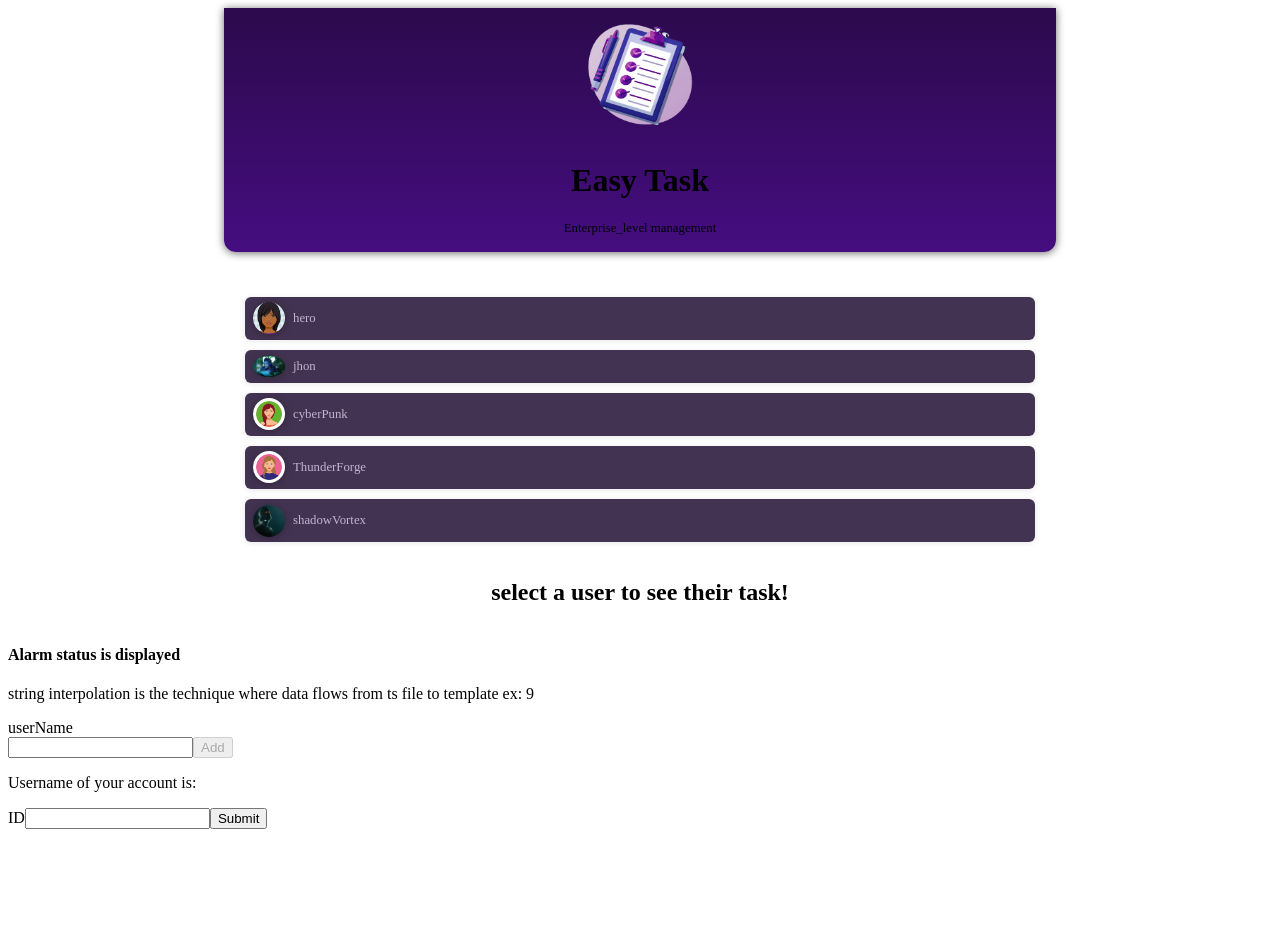
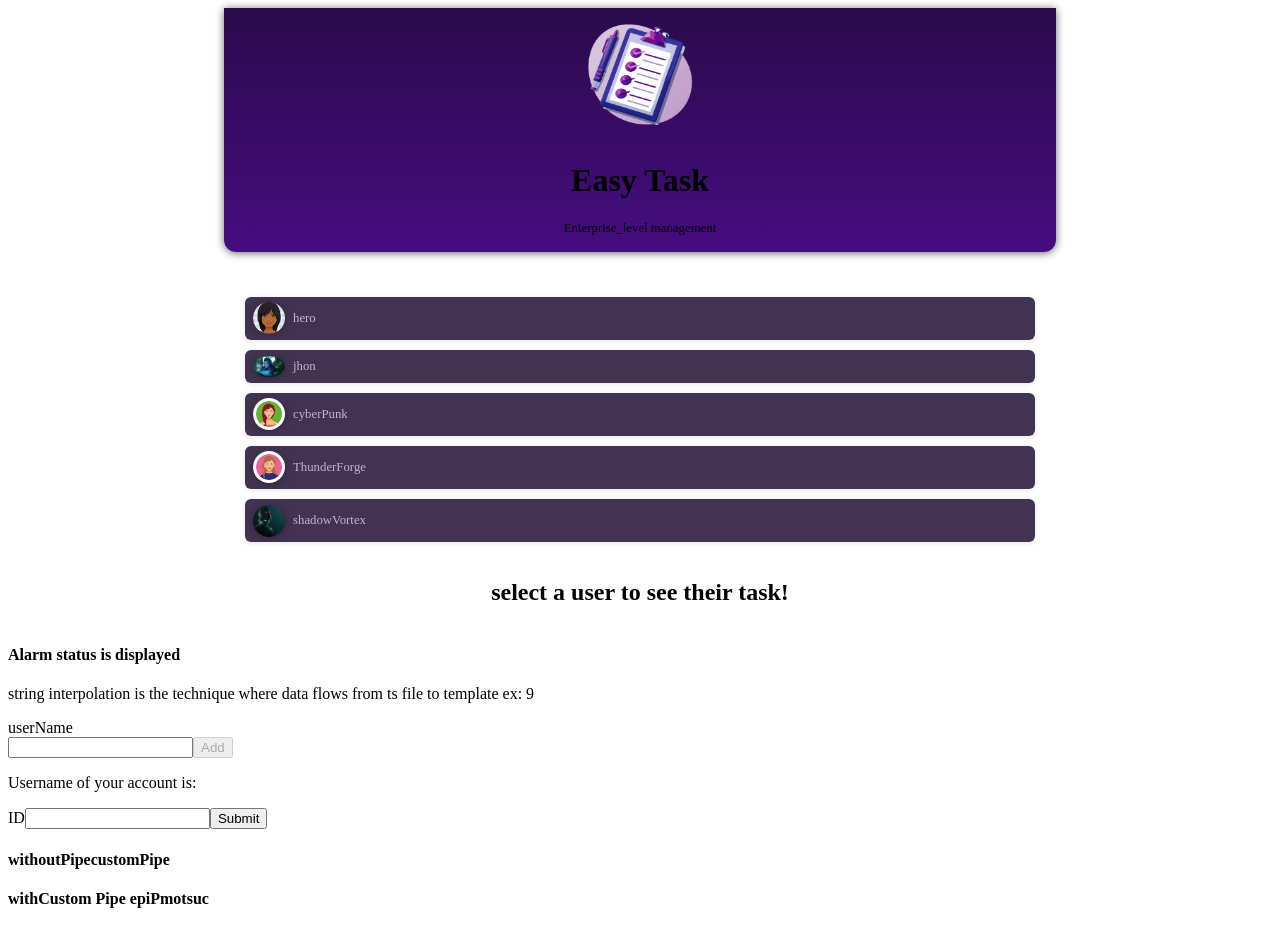
Before and after one commit to naralasrikanth/Angular-Learning, an Angular app in the folder demo/Demo/: page / in a window 1280 px wide. Before the commit the page ends 837 px from the top, so only its background shows below. Built offline with nearby package versions, Linux system fonts and the light colour scheme.

Commit message:
custom pipe created

```diff
--- a/demo/Demo/src/app/app.component.html
+++ b/demo/Demo/src/app/app.component.html
@@ -8,7 +8,7 @@
 <!-- <p class="home"></p> -->
 <!-- <app-warning></app-warning>
 <app-normal></app-normal>
-<app-alarm></app-alarm> -->
+
 <!-- <app-header></app-header>
 <app-recipes></app-recipes>
 <app-shoping-list></app-shoping-list> -->
@@ -31,4 +31,5 @@
     <p id="elseblock">select a user to see their task!</p>
   </ng-template>
 </main>
+<!-- <app-alarm></app-alarm> -->
 <app-alarm></app-alarm>
--- /dev/null
+++ b/demo/Demo/src/app/reverse.pipe.ts
@@ -0,0 +1,16 @@
+import { Pipe, PipeTransform } from "@angular/core";
+
+@Pipe({
+    name:'reverse',
+    standalone:true,
+})
+
+export class ReversePipe  implements PipeTransform{
+
+    transform(value: string) {
+        if(typeof value !== 'string')
+            return value;
+        else
+        return value.split('').reverse().join('');
+    }
+}
--- a/demo/Demo/src/app/status/alarm/alarm.component.html
+++ b/demo/Demo/src/app/status/alarm/alarm.component.html
@@ -32,3 +32,10 @@ it will add or remove instruction to DOM -->
   <input type="text" id="id" name="id" [(ngModel)]="inputId" [ngModelOptions]="{standalone : true}">
   <button type="submit">Submit </button>
 </form>
+
+<!-- custom pipe
+1.to transform raw data to desired format data for the end use -->
+<div>
+  <h4> withoutPipe{{reversstring}}</h4>
+  <h4>withCustom Pipe {{reversstring | reverse}}</h4>
+</div>
--- a/demo/Demo/src/app/status/alarm/alarm.component.ts
+++ b/demo/Demo/src/app/status/alarm/alarm.component.ts
@@ -1,11 +1,13 @@
 import { CommonModule } from '@angular/common';
 import { Component, input } from '@angular/core';
 import { FormsModule } from '@angular/forms';
+import { ReversePipe } from '../../reverse.pipe';
+
 
 @Component({
   selector: 'app-alarm',
   standalone: true,
-  imports: [FormsModule,CommonModule],
+  imports: [FormsModule,CommonModule,ReversePipe],
   templateUrl: './alarm.component.html',
   styleUrl: './alarm.component.css'
   // styles:`
@@ -19,6 +21,10 @@ export class AlarmComponent {
   username:any='';
   inputId='';
   validusername:boolean=true;
+
+  reversstring:string='customPipe'
+
+
   updatingusername(event:Event){
     this.username=(<HTMLInputElement>event.target).value;
     // this.username='';
```
